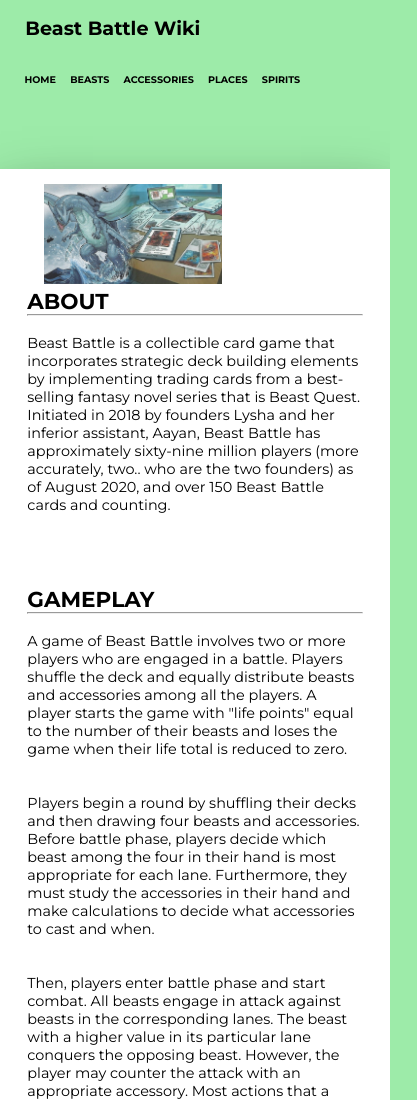
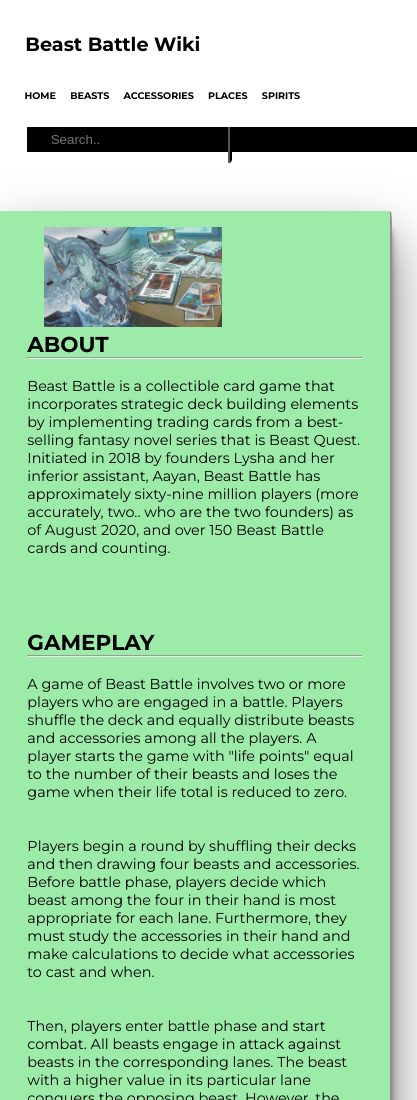
Before and after one commit to LyshaJaufar/BeastBattleInfo, a plain HTML site: page index.html in a window 390 px wide. Shown: the top 1100 px of the page, 417 px wide, since content can reach past the window. Drawn offline with Linux system fonts and the light colour scheme.

Commit message:
search bar css & html

```diff
--- a/index.html
+++ b/index.html
@@ -8,6 +8,7 @@
         <title>Document</title>
     </head>
     <body>
+        <div class="header">
             <header>
                 <nav class="navMenu">
                     <a href="#">Home</a>
@@ -16,8 +17,13 @@
                     <a href="#">Places</a>
                     <a href="#">Spirits</a>
                 </nav>
+                <div class="search-bar">
+                    <input class="search" type="text" placeholder="Search..">
+                     <button type="submit" class="searchButton"><i class="fa fa-search"></i></button>
+                </div>
                 <div class="heading"> Beast Battle Wiki</div>
             </header>
+        </div>
         <div class="below-header">
             <img class="image" src="https://github.com/LyshaJaufar/BeastBattleInfo/blob/master/assets/1620509330_Gameciel,%20the%20Sea%20Turtle%20Kaiju%20-%20the%20kaiju%20files.jpg?raw=true">
             <h2> ABOUT </h2>
--- a/styles.css
+++ b/styles.css
@@ -67,7 +67,7 @@ li a:hover {
 .below-header {
     font-size: 1em;
     background-color: white;
-    top: 20%;
+    top: 25%;
     position: absolute;
     height: 500%;
     width: 80%;
@@ -109,18 +109,73 @@ li a:hover {
 
 }
 
+input {
+  border: none;
+}
+
+.search-bar {
+  position: absolute;
+  display: flex;
+  top: 20%;
+  width: 80%;
+  margin-left: 10%;
+  margin-right: 10%;
+  padding-left: 2%;
+  background-color: black;
+}
+
+.searchTerm {
+  width: 100%;
+  border: 3px solid #00B4CC;
+  border-right: none;
+  padding: 5px;
+  height: 20px;
+  border-radius: 5px 0 0 5px;
+  outline: none;
+  color: #9DBFAF;
+
+}
+.search {
+    background-color:black;
+}
+.searchTerm:focus{
+  color: #00B4CC;
+}
+
+.searchButton {
+  height: 36px;
+  text-align: center;
+  color: #fff;
+  border-radius: 0 5px 5px 0;
+  cursor: pointer;
+  font-size: 20px;
+}
+
+/*Resize the wrap to see the search bar change!*/
+.wrap{
+  width: 100%;
+  position: absolute;
+  top: 50%;
+  left: 150%;
+
+  transform: translate(-50%, -50%);
+}
 
 @media screen and (max-width: 600px) {
 
+  body, html {
+    background-color: white;
+  }
+
   .navMenu {
-      top: 8%;
+      top: 10%;
       left: 5%;
       -webkit-transform: translate(0%, 0%);
       transform: translate(0%, 0%);
   }
 
   .navMenu a {
-      padding: 15px;
+      padding: 10px;
       font-size: 0.8em;
       margin-left: 0%;
       font-weight: bold;
@@ -137,23 +192,40 @@ li a:hover {
     padding-top: 4%;
     margin-left: 0%;
     margin-right: 0%;
+    background-color: #9deba9;
   }
 
   .heading {
     margin-top: 3%;
-    margin-left: 7.5%;
+    margin-left: 7%;
     position: absolute;
     font-size: 1.2em;
     font-weight: bold;
+    top: 2%;
   }
 
   .image {
     height: 250px;
     margin-left: 0%;
   }
+
+  .search-bar {
+    padding-left: 6%;
+    top: 20%;
+    height: 5%;
+    margin-left: 0%;
+    margin-right: 0%;
+    width:100%;
+  }
+
+
 }
 
 @media screen and (max-width: 400px) {
+
+  body, html {
+    background-color: white;
+  }
 
   .navMenu a {
       padding: 5px;
@@ -176,6 +248,7 @@ li a:hover {
     padding-top: 4%;
     margin-left: 0%;
     margin-right: 0%;
+    background-color: #9deba9;
   }
   .heading {
     margin-top: 4%;
@@ -185,4 +258,10 @@ li a:hover {
     font-weight: bold;
   }
 
+  .search-bar {
+    margin-left:2%;
+    margin-left:7%;
+    top: 15%;
+    height: 3%;
+  }
 }
```
Lines whose indentation alone changed are shown as unchanged.
